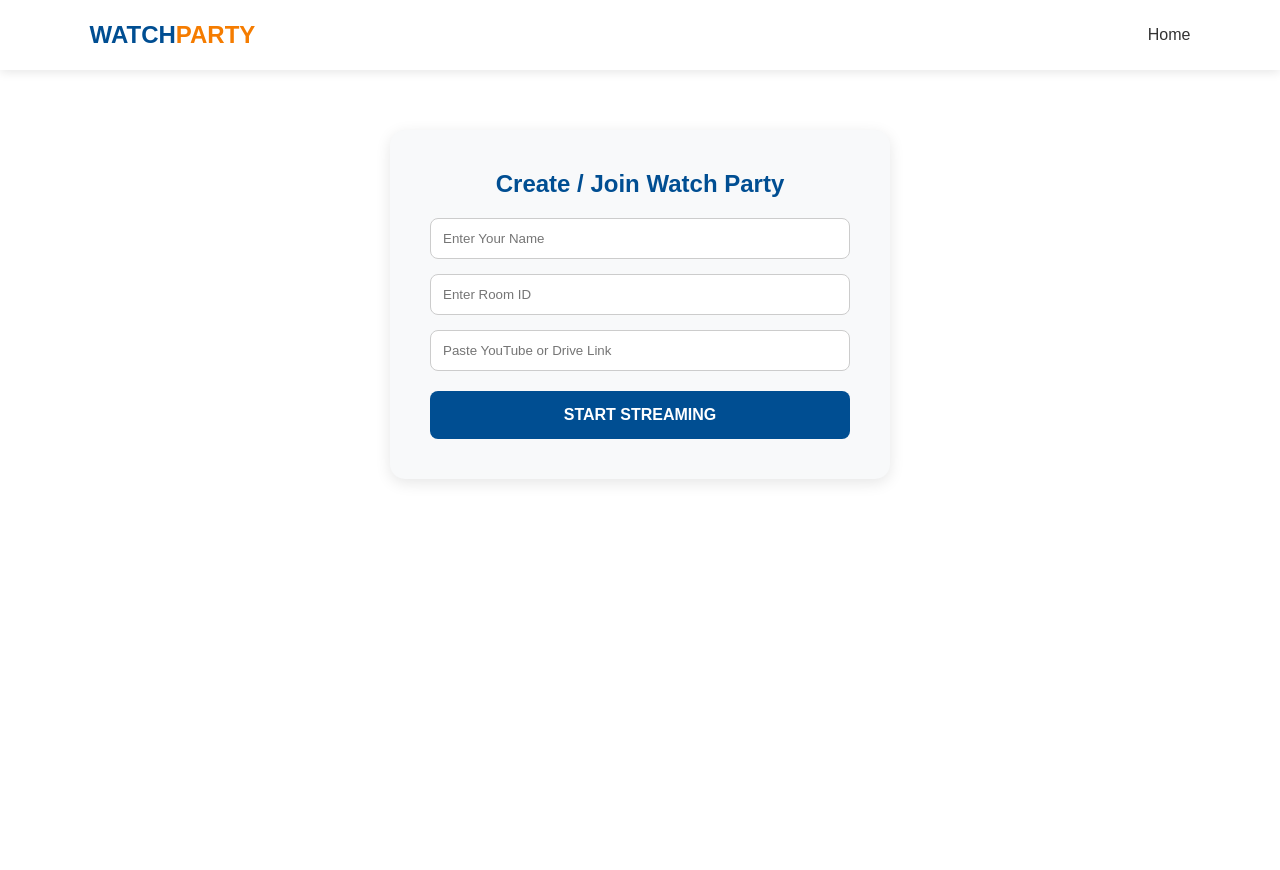
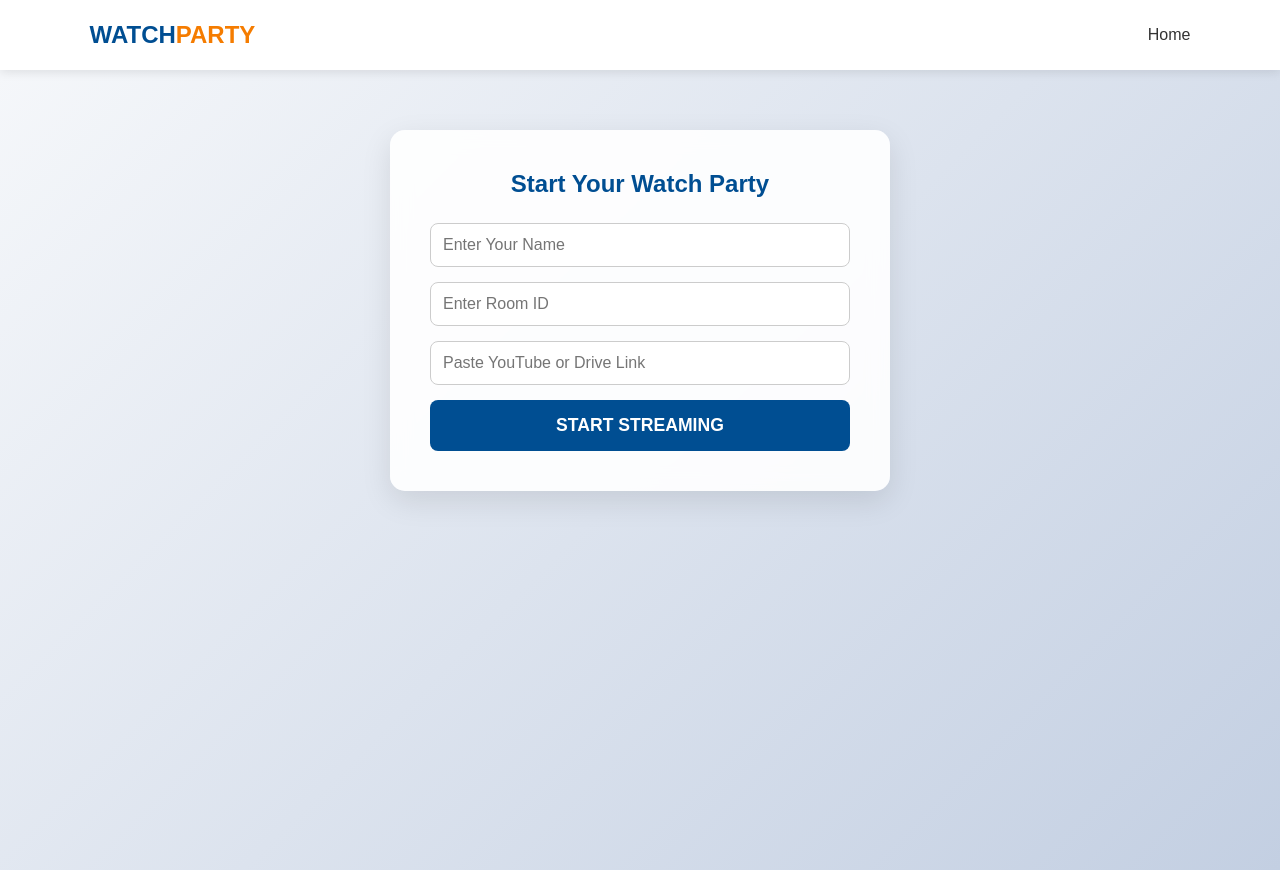
Before and after one commit to aasif41/watch-party-app, a React (Vite) app in the folder client/: page / in a window 1280 px wide. Before the commit the page ends 800 px from the top, so only its background shows below. Built offline with nearby package versions, Linux system fonts and the light colour scheme; no server answers.

Commit message:
Fix: Refresh issue solved and UI improved

```diff
--- a/client/src/App.jsx
+++ b/client/src/App.jsx
@@ -10,7 +10,7 @@ function App() {
       <Navbar />
       <Routes>
         <Route path="/" element={<Home />} />
-        <Route path="/stream" element={<StreamRoom />} />
+        <Route path="/stream/:roomId" element={<StreamRoom />} />
       </Routes>
     </>
   );
--- a/client/src/hooks/useSocket.js
+++ b/client/src/hooks/useSocket.js
@@ -1,9 +1,9 @@
 import { io } from "socket.io-client";
 
-// Yahan humne socket connection setup kiya hai.
-// Ye URL aapke server ke port (5000) se match hona chahiye.
-const socket = io.connect("https://watch-party-app-1-fco3.onrender.com");
+const socket = io("https://watch-party-app-1-fco3.onrender.com", {
+  transports: ["websocket"],
+  reconnection: true,
+  reconnectionAttempts: 5
+});
 
-export const useSocket = () => {
-  return socket;
-};
+export const useSocket = () => socket;
--- a/client/src/pages/Home.jsx
+++ b/client/src/pages/Home.jsx
@@ -9,35 +9,85 @@ const Home = () => {
 
   const joinRoom = () => {
     if (username !== "" && room !== "" && videoUrl !== "") {
-      // Username, Room ID aur Video URL ko StreamRoom page par bhejna
-      navigate("/stream", { state: { username, room, videoUrl } });
+      // Refresh hone par data recover karne ke liye LocalStorage ka use
+      localStorage.setItem("wp_username", username);
+      localStorage.setItem("wp_videoUrl", videoUrl);
+
+      // Dynamic URL par navigate karna
+      navigate(`/stream/${room}`);
     } else {
       alert("Please fill all fields!");
     }
   };
 
+  // UI Styles
+  const containerStyle = {
+    padding: "60px 7%",
+    textAlign: "center",
+    background: "linear-gradient(135deg, #f5f7fa 0%, #c3cfe2 100%)",
+    minHeight: "100vh"
+  };
+
+  const cardStyle = {
+    maxWidth: "500px",
+    margin: "0 auto",
+    padding: "40px",
+    background: "rgba(255, 255, 255, 0.9)",
+    borderRadius: "15px",
+    boxShadow: "0 10px 30px rgba(0,0,0,0.1)",
+    backdropFilter: "blur(10px)"
+  };
+
+  const inputStyle = {
+    width: "100%",
+    padding: "12px",
+    marginBottom: "15px",
+    borderRadius: "8px",
+    border: "1px solid #ccc",
+    outline: "none",
+    fontSize: "1rem"
+  };
+
+  const buttonStyle = {
+    width: "100%",
+    padding: "15px",
+    background: "#004e92",
+    color: "white",
+    border: "none",
+    borderRadius: "8px",
+    cursor: "pointer",
+    fontWeight: "bold",
+    fontSize: "1.1rem",
+    transition: "0.3s"
+  };
+
   return (
-    <div className="home-container" style={{ padding: "60px 7%", textAlign: "center" }}>
-      <div className="card" style={{ maxWidth: "500px", margin: "0 auto", padding: "40px", background: "#f8f9fa", borderRadius: "15px", boxShadow: "0 4px 15px rgba(0,0,0,0.1)" }}>
-        <h2 style={{ color: "#004e92", marginBottom: "20px" }}>Create / Join Watch Party</h2>
+    <div style={containerStyle}>
+      <div style={cardStyle}>
+        <h2 style={{ color: "#004e92", marginBottom: "25px" }}>Start Your Watch Party</h2>
         <input
           type="text" placeholder="Enter Your Name"
+          value={username}
           onChange={(e) => setUsername(e.target.value)}
-          style={{ width: "100%", padding: "12px", marginBottom: "15px", borderRadius: "8px", border: "1px solid #ccc", outline: "none" }}
+          style={inputStyle}
         />
         <input
           type="text" placeholder="Enter Room ID"
+          value={room}
           onChange={(e) => setRoom(e.target.value)}
-          style={{ width: "100%", padding: "12px", marginBottom: "15px", borderRadius: "8px", border: "1px solid #ccc", outline: "none" }}
+          style={inputStyle}
         />
         <input
           type="text" placeholder="Paste YouTube or Drive Link"
+          value={videoUrl}
           onChange={(e) => setVideoUrl(e.target.value)}
-          style={{ width: "100%", padding: "12px", marginBottom: "20px", borderRadius: "8px", border: "1px solid #ccc", outline: "none" }}
+          style={inputStyle}
         />
         <button
           onClick={joinRoom}
-          style={{ width: "100%", padding: "15px", background: "#004e92", color: "white", border: "none", borderRadius: "8px", cursor: "pointer", fontWeight: "bold", fontSize: "1rem" }}
+          style={buttonStyle}
+          onMouseOver={(e) => e.target.style.background = "#003366"}
+          onMouseOut={(e) => e.target.style.background = "#004e92"}
         >
           START STREAMING
         </button>
--- a/client/src/pages/StreamRoom.jsx
+++ b/client/src/pages/StreamRoom.jsx
@@ -1,72 +1,135 @@
 import React, { useEffect, useState, useRef } from "react";
-import { useLocation } from "react-router-dom";
+import { useParams, useNavigate } from "react-router-dom";
 import { useSocket } from "../hooks/useSocket";
 import VideoPlayer from "../components/VideoPlayer";
 import ChatBox from "../components/ChatBox";
 
 const StreamRoom = () => {
-  const location = useLocation();
+  const { roomId } = useParams(); // URL se Room ID lene ke liye (Refresh fix)
+  const navigate = useNavigate();
   const socket = useSocket();
-  const { username, room, videoUrl } = location.state || {};
-
-  const [playing, setPlaying] = useState(false);
   const playerRef = useRef(null);
 
+  // LocalStorage se data recover karna taaki refresh par link na toote
+  const [username] = useState(localStorage.getItem("wp_username") || "Guest");
+  const [videoUrl] = useState(localStorage.getItem("wp_videoUrl") || "");
+  const [playing, setPlaying] = useState(false);
+
   useEffect(() => {
-    if (room) {
-      socket.emit("join_room", room);
+    // Agar video URL nahi hai toh wapas home page par bhej do
+    if (!videoUrl) {
+      navigate("/");
+      return;
     }
 
-    // Doosre users ke sync actions ko receive karna
+    socket.emit("join_room", roomId);
+
+    // Sync logic: Lag kam karne ke liye 2 second ka gap check
     socket.on("video_state_update", (data) => {
+      const currentTime = playerRef.current?.getCurrentTime() || 0;
+      if (Math.abs(currentTime - data.seekTime) > 2) {
+        playerRef.current?.seekTo(data.seekTime);
+      }
       setPlaying(data.playing);
-      // Agar seek time bheja gaya hai toh video ko wahan tak le jana
-      if (data.seekTime !== undefined) {
-        playerRef.current.seekTo(data.seekTime);
-      }
     });
 
     return () => socket.off("video_state_update");
-  }, [socket, room]);
+  }, [socket, roomId, videoUrl, navigate]);
 
-  const handlePlay = () => {
-    setPlaying(true);
+  // Play/Pause sync function
+  const handleSyncAction = (isPlaying) => {
+    setPlaying(isPlaying);
     socket.emit("video_state_change", {
-      room,
-      playing: true,
+      room: roomId,
+      playing: isPlaying,
       seekTime: playerRef.current.getCurrentTime()
     });
   };
 
-  const handlePause = () => {
-    setPlaying(false);
-    socket.emit("video_state_change", {
-      room,
-      playing: false,
-      seekTime: playerRef.current.getCurrentTime()
-    });
+  // --- Internal CSS Objects for UI ---
+  const styles = {
+    container: {
+      display: "flex",
+      flexWrap: "wrap",
+      padding: "30px",
+      gap: "25px",
+      justifyContent: "center",
+      background: "linear-gradient(135deg, #f5f7fa 0%, #c3cfe2 100%)",
+      minHeight: "92vh",
+      fontFamily: "'Poppins', sans-serif"
+    },
+    videoSection: {
+      flex: "2",
+      minWidth: "350px",
+      maxWidth: "900px",
+      display: "flex",
+      flexDirection: "column",
+      gap: "15px"
+    },
+    glassHeader: {
+      background: "rgba(255, 255, 255, 0.8)",
+      backdropFilter: "blur(10px)",
+      padding: "20px",
+      borderRadius: "15px",
+      display: "flex",
+      justifyContent: "space-between",
+      alignItems: "center",
+      boxShadow: "0 8px 32px 0 rgba(31, 38, 135, 0.1)",
+      border: "1px solid rgba(255, 255, 255, 0.18)"
+    },
+    badge: {
+      background: "#004e92",
+      color: "white",
+      padding: "5px 12px",
+      borderRadius: "20px",
+      fontSize: "0.8rem",
+      fontWeight: "bold"
+    },
+    chatSection: {
+      flex: "1",
+      minWidth: "320px",
+      maxWidth: "420px"
+    }
   };
 
   return (
-    <div className="stream-container" style={{ display: "flex", flexWrap: "wrap", padding: "20px", gap: "20px", justifyContent: "center" }}>
+    <div style={styles.container}>
       {/* Video Section */}
-      <div style={{ flex: "2", minWidth: "350px", maxWidth: "850px" }}>
-        <div style={{ marginBottom: "15px", display: "flex", justifyContent: "space-between", alignItems: "center" }}>
-          <h3 style={{ margin: 0 }}>Room: <span style={{color: "#004e92"}}>{room}</span></h3>
-          <p style={{ margin: 0, fontSize: "0.9rem", color: "#666" }}>User: <b>{username}</b></p>
+      <div style={styles.videoSection}>
+        <div style={styles.glassHeader}>
+          <div>
+            <h3 style={{ margin: 0, color: "#333" }}>🎥 Watching Now</h3>
+            <p style={{ margin: 0, fontSize: "0.9rem", color: "#666" }}>
+              Room ID: <span style={{ fontWeight: "bold", color: "#004e92" }}>{roomId}</span>
+            </p>
+          </div>
+          <div style={styles.badge}>Live Sync Active</div>
         </div>
-        <VideoPlayer
-          url={videoUrl}
-          playing={playing}
-          onPlay={handlePlay}
-          onPause={handlePause}
-          playerRef={playerRef}
-        />
+
+        {/* Video Player wrapper for UI enhancement */}
+        <div style={{
+          borderRadius: "15px",
+          overflow: "hidden",
+          boxShadow: "0 20px 50px rgba(0,0,0,0.2)",
+          border: "5px solid white"
+        }}>
+          <VideoPlayer
+            url={videoUrl}
+            playing={playing}
+            onPlay={() => handleSyncAction(true)}
+            onPause={() => handleSyncAction(false)}
+            playerRef={playerRef}
+          />
+        </div>
+
+        <div style={{ textAlign: "right", color: "#555", fontSize: "0.9rem" }}>
+          Streaming as: <b>{username}</b>
+        </div>
       </div>
 
       {/* Chat Section */}
-      <div style={{ flex: "1", minWidth: "300px", maxWidth: "400px" }}>
-        <ChatBox socket={socket} room={room} username={username} />
+      <div style={styles.chatSection}>
+        <ChatBox socket={socket} room={roomId} username={username} />
       </div>
     </div>
   );
```
